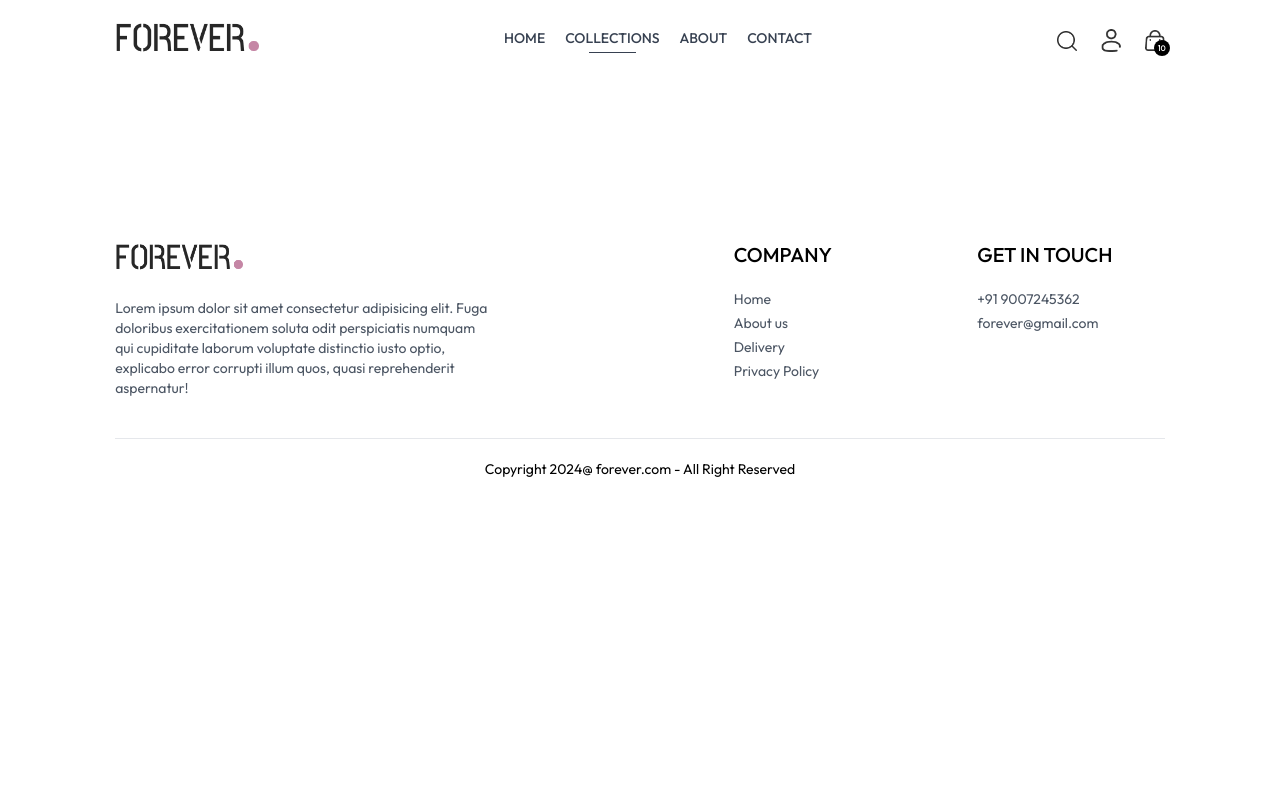
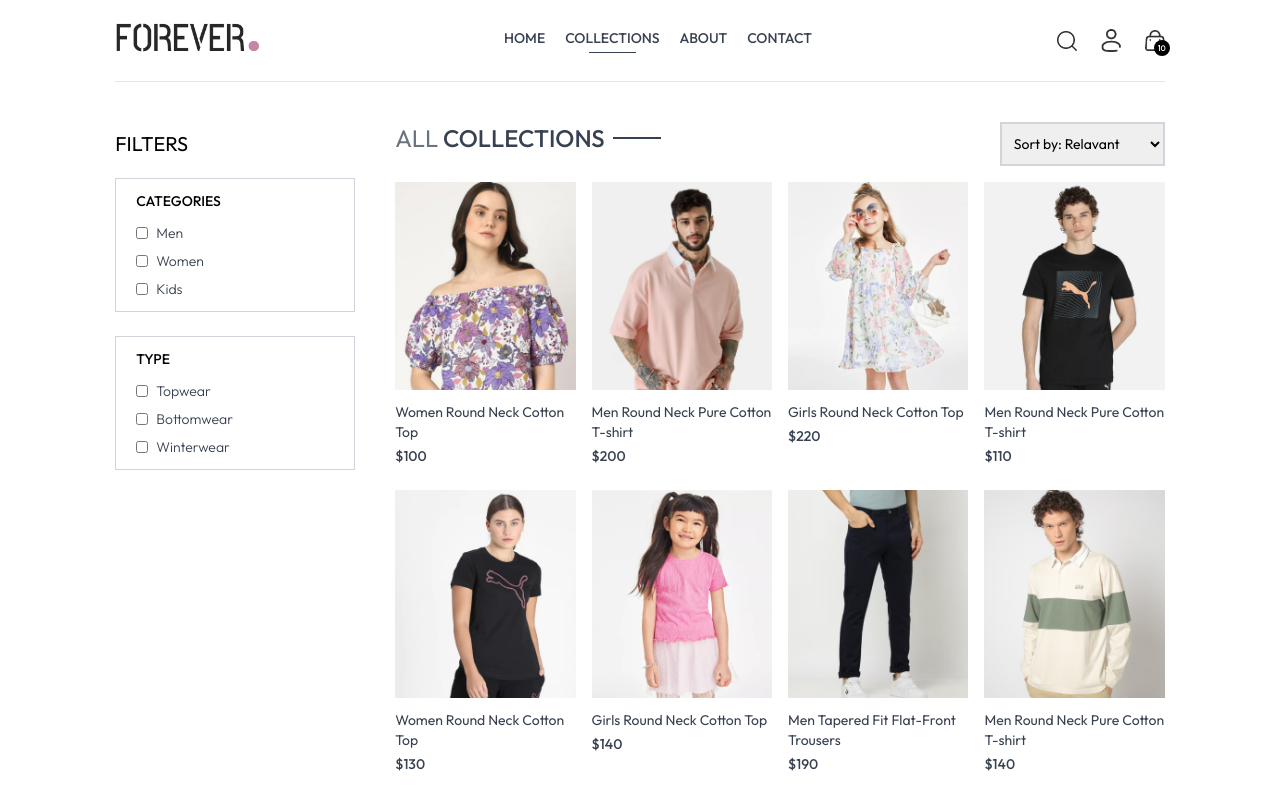
Before and after one commit to Debdip2003/artisan-e-commerce, a React (Create React App) app: page /collections in a window 1280 px wide. Shown: the top 796 px of the page. Built offline with nearby package versions, Linux system fonts and the light colour scheme.

Commit message:
collection page done

```diff
--- a/src/components/Footer.jsx
+++ b/src/components/Footer.jsx
@@ -33,8 +33,10 @@
         </div>
       </div>
       <div>
-        <hr/>
-        <p className="py-5 text-sm text-center">Copyright 2024@ forever.com - All Right Reserved</p>
+        <hr />
+        <p className="py-5 text-sm text-center">
+          Copyright 2024@ forever.com - All Right Reserved
+        </p>
       </div>
     </div>
   );
--- a/src/pages/Collection.jsx
+++ b/src/pages/Collection.jsx
@@ -1,11 +1,101 @@
-import React from 'react'
+import React, { useContext, useEffect, useState } from "react";
+import { ShopContext } from "..//context/ShopContext";
+import { assets } from "../assets/frontend_assets/assets";
+import Title from "..//components/Title";
+import ProductItem from "..//components/ProductItems";
 
 const Collection = () => {
+  const { products } = useContext(ShopContext);
+  const [showFilter, setShowFilter] = useState(false);
+  const [filterProducts, setFilterProducts] = useState([]);
+
+  useEffect(() => {
+    setFilterProducts(products);
+  }, [products]);
+
   return (
-    <div>
+    <div className="flex flex-col sm:flex-row gap-1 sm:gap-10 pt-10 border-t">
+      {/* Filter options */}
+      <div className="min-w-60">
+        <p
+          className="my-2 text-xl flex items-center cursor-pointer gap-2"
+          onClick={() => setShowFilter(!showFilter)}
+        >
+          FILTERS
+          <img
+            src={assets.dropdown_icon}
+            alt="dropdown_icon"
+            className={`h-3 sm:hidden ${showFilter ? "rotate-90" : ""}`}
+          />
+        </p>
+        {/* Category Filter */}
+        <div
+          className={`border border-gray-300 pl-5 py-3 my-5 ${
+            showFilter ? "" : "hidden"
+          } sm:block`}
+        >
+          <p className="mb-3 text-sm font-medium">CATEGORIES</p>
+          <div className="flex flex-col gap-2 text-sm font-light text-gray-700">
+            <p className="flex gap-2">
+              <input type="checkbox" className="w-3" value={"MEN"} /> Men
+            </p>
+            <p className="flex gap-2">
+              <input type="checkbox" className="w-3" value={"WOMEN"} /> Women
+            </p>
+            <p className="flex gap-2">
+              <input type="checkbox" className="w-3" value={"KIDS"} /> Kids
+            </p>
+          </div>
+        </div>
+        {/* Subcategory Filter */}
+        <div
+          className={`border border-gray-300 pl-5 py-3 mt-6 ${
+            showFilter ? "" : "hidden"
+          } sm:block`}
+        >
+          <p className="mb-3 text-sm font-medium">TYPE</p>
+          <div className="flex flex-col gap-2 text-sm font-light text-gray-700">
+            <p className="flex gap-2">
+              <input type="checkbox" className="w-3" value={"Topwear"} />{" "}
+              Topwear
+            </p>
+            <p className="flex gap-2">
+              <input type="checkbox" className="w-3" value={"Bottomwear"} />{" "}
+              Bottomwear
+            </p>
+            <p className="flex gap-2">
+              <input type="checkbox" className="w-3" value={"Winterwear"} />{" "}
+              Winterwear
+            </p>
+          </div>
+        </div>
+      </div>
+      {/* Right Side */}
+      <div className="flex-1">
+        <div className="flex justify-between text-base sm:text-2xl mb-4">
+          <Title text1={"ALL"} text2={"COLLECTIONS"} />
+          {/* Product Sort */}
+          <select className="border-2 border-gray-300 text-sm px-2">
+            <option value="relavant">Sort by: Relavant</option>
+            <option value="low-high">Sort by: Low to High</option>
+            <option value="high-low">Sort by: High to Low</option>
+          </select>
+        </div>
+        {/* Map Products */}
+        <div className="grid grid-cols-2 md:grid-cols-3 lg:grid-cols-4 gap-4 gap-y-6">
+          {filterProducts.map((item, index) => {
+           return <ProductItem
+              key={index}
+              name={item.name}
+              id={item._id}
+              price={item.price}
+              image={item.image}
+            />;
+          })}
+        </div>
+      </div>
+    </div>
+  );
+};
 
-    </div>
-  )
-}
-
-export default Collection
+export default Collection;
```
Lines whose indentation alone changed are shown as unchanged.
